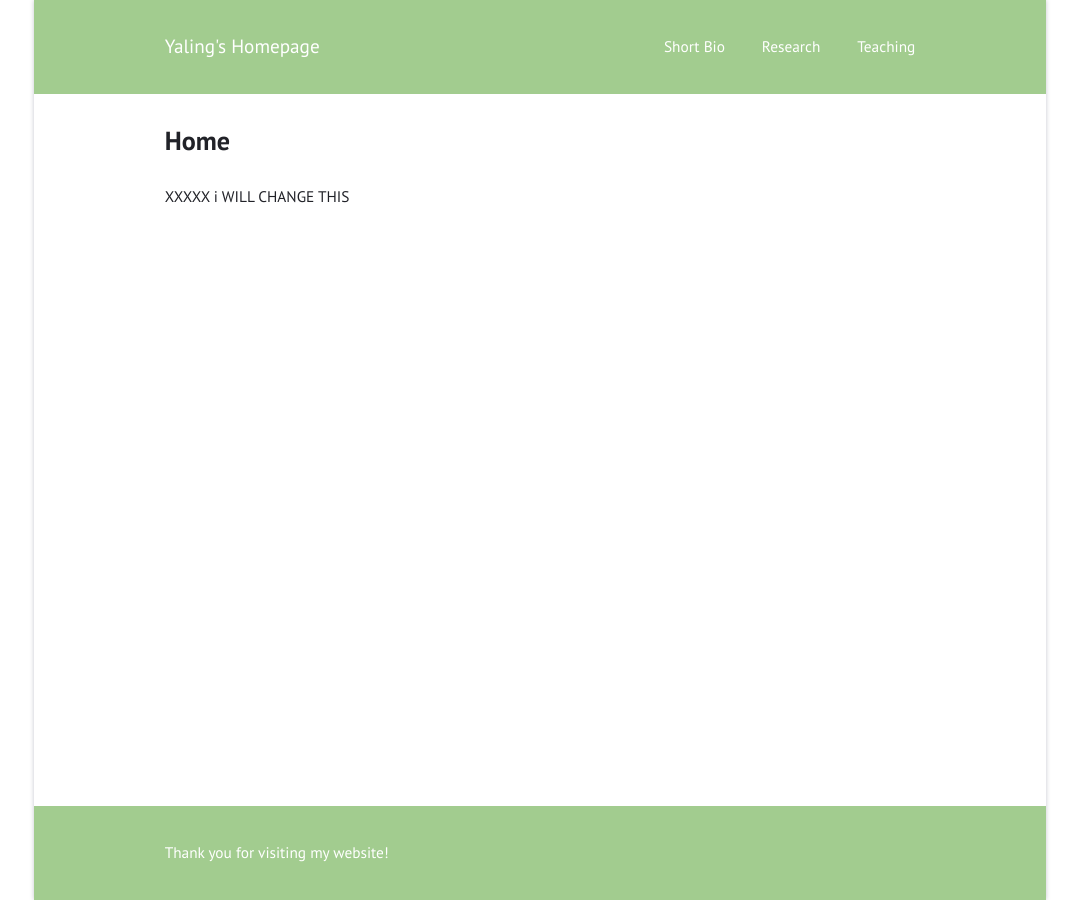
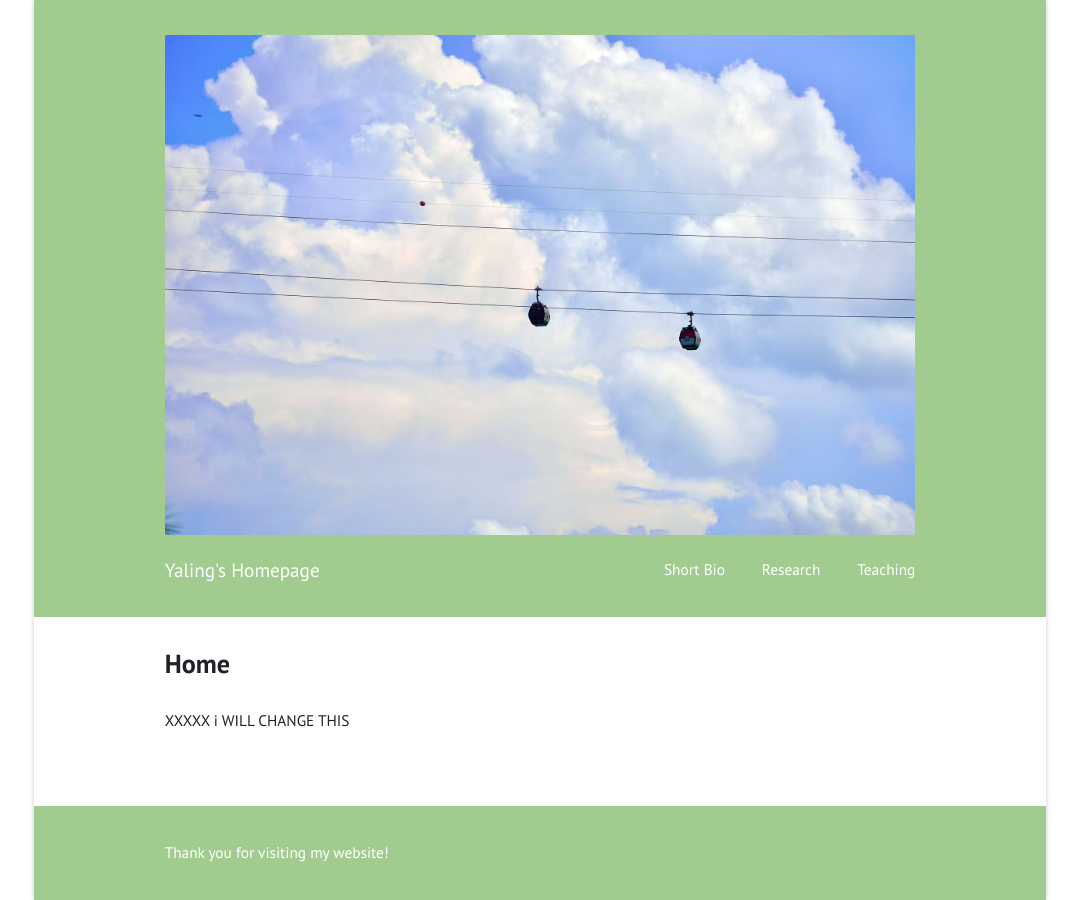
Before and after one commit to jinyaling/jinyaling.github.io, a Jekyll site: the page built from home.html, in a window 1280 px wide. Shown: the whole page, without its empty margins (100-1179 px from the left). Built offline with Jekyll 4.4.1, drawn with Linux system fonts in a browser that asks for light colours.

Commit message:
Update default.html

```diff
--- a/_layouts/default.html
+++ b/_layouts/default.html
@@ -28,6 +28,11 @@
 {% endif %}
 
 <header>
+  {% if site.navbar-img %}
+<div class="header-image-container">
+  <img src="{{ site.navbar-img | relative_url }}" alt="Site Header" class="header-image">
+</div>
+{% endif %}
   <a href="{{ "/" | relative_url }}" class="title">{{ site.title | escape }}</a>
   {% include menu.html menu=pages %}
 </header>
```
